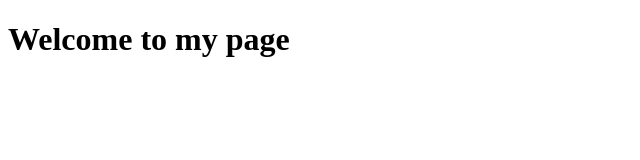
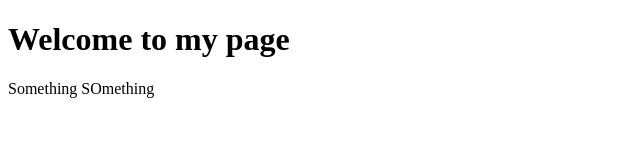
Before and after one commit to MagicAce1988/sampleproject, a plain HTML site: page index.html in a window 1280 px wide. Shown: the whole page, without its empty margins (0-640 px from the left). Drawn offline with Linux system fonts and the light colour scheme.

Commit message:
something

```diff
--- a/index.html
+++ b/index.html
@@ -7,5 +7,6 @@
   </head>
   <body>
     <h1>Welcome to my page</h1>
+    <p>Something SOmething</p>
   </body>
 </html>
```
